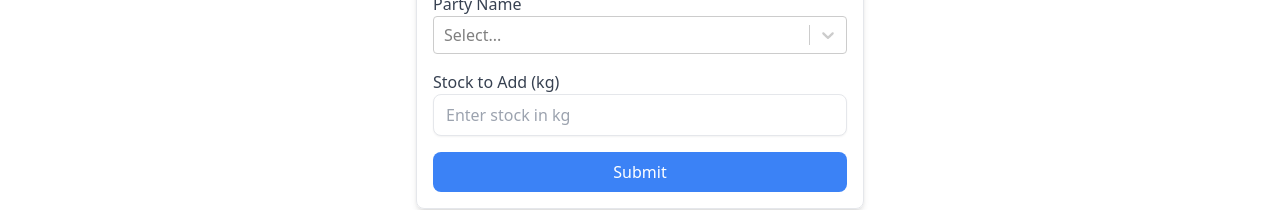
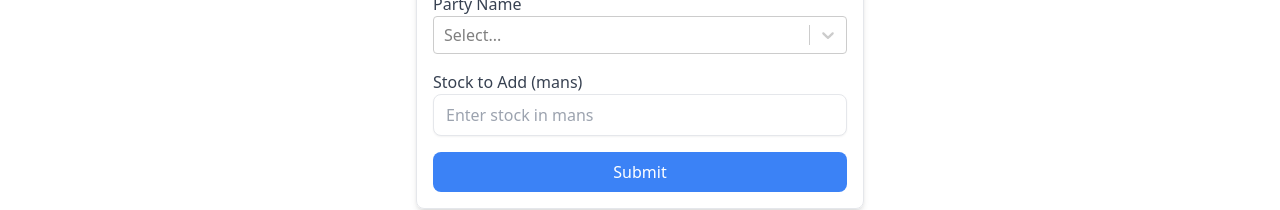
Before and after one commit to ma-wais/oil, a React (Vite) app: page /stock-update in a window 1280 px wide. Shown: the part 239-449 px from the top of the page. Built offline with nearby package versions, Linux system fonts and the light colour scheme; no server answers; sample sign-in values are in the browser's storage.

Commit message:
kg to mans

```diff
--- a/src/pages/StockHIstory.jsx
+++ b/src/pages/StockHIstory.jsx
@@ -54,7 +54,7 @@ const StockHistory = () => {
           <thead>
             <tr className="bg-gray-200 text-gray-600 uppercase text-sm leading-normal">
               <th className="py-3 px-6 text-left">Product Name</th>
-              <th className="py-3 px-6 text-left">Stock Added (kg)</th>
+              <th className="py-3 px-6 text-left">Stock Added (mans)</th>
               <th className="py-3 px-6 text-left">Party Name</th>
               <th className="py-3 px-6 text-left">Date</th>
               <th className="py-3 px-6 text-left">Total Stock Left</th>
--- a/src/pages/UpdateStock.jsx
+++ b/src/pages/UpdateStock.jsx
@@ -66,13 +66,13 @@ const UpdateStock = ({  }) => {
           />
         </div>
         <div className="mb-4">
-          <label className="block text-gray-700">Stock to Add (kg)</label>
+          <label className="block text-gray-700">Stock to Add (mans)</label>
           <input
             type="number"
             value={stockInKg}
             onChange={(e) => setStockInKg(e.target.value)}
             className="w-full px-3 py-2 border rounded-lg shadow-sm focus:outline-none focus:ring focus:border-blue-300"
-            placeholder="Enter stock in kg"
+            placeholder="Enter stock in mans"
           />
         </div>
         <button
```
